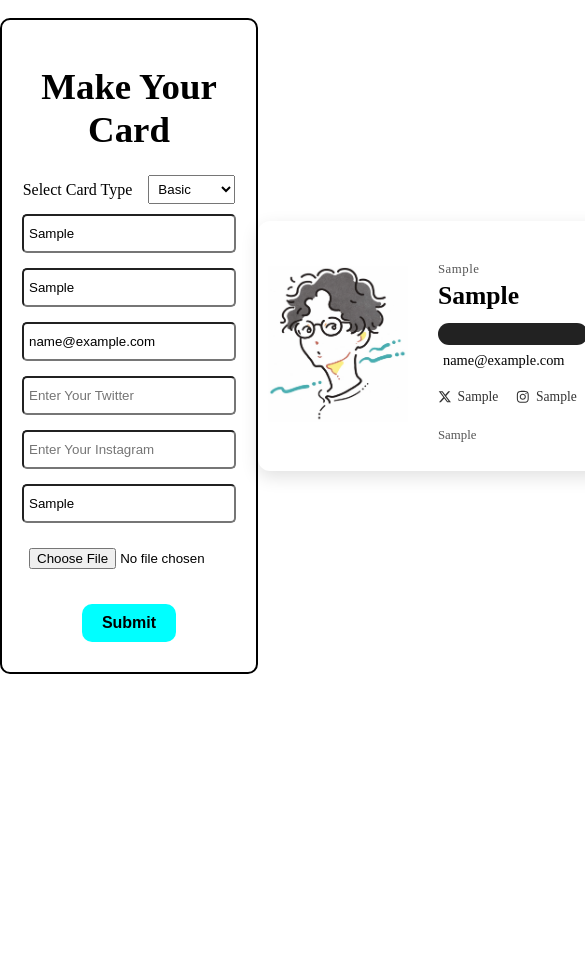
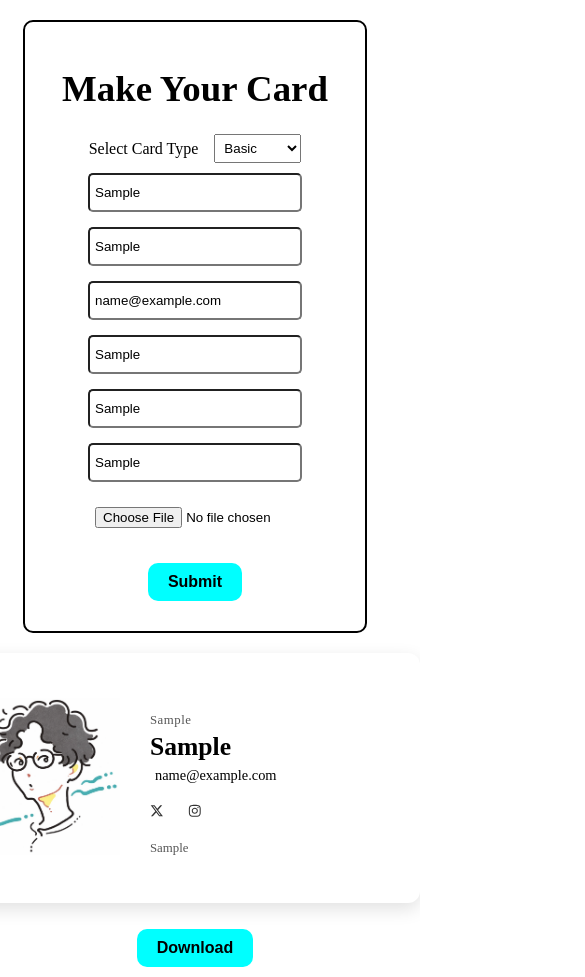
Before and after one commit to Edith69892/card_generator, a React (Vite) app: page / in a window 390 px wide. Both pictures are taken after typing "Sample", "Sample", "name@example.com", "Sample", "Sample", "Sample" into the empty fields and a click on the button "Submit". Shown: the top 977 px of the page, 585 px wide, since content can reach past the window. Before the commit the page ends 844 px from the top, so only its background shows below. Built offline with nearby package versions, Linux system fonts and the light colour scheme.

Commit message:
make responsive for mobile

```diff
--- a/src/App.css
+++ b/src/App.css
@@ -3,9 +3,24 @@ body {
   padding: 0;
 }
 
+.card-wrapper {
+  display: flex;
+  flex-direction: column;
+  align-items: center;
+  gap: 16px; /* space between card and button */
+}
+
 .main-container {
   width: 100vw;
+  min-height: 100vh;
   display: flex;
   align-items: center;
   justify-content: space-evenly;
 }
+
+@media (max-width: 600px){
+  .main-container{
+    flex-direction: column;
+    gap: 20px;
+  }
+}
--- a/src/App.jsx
+++ b/src/App.jsx
@@ -40,20 +40,27 @@ function App() {
 
   return (
     <>
-      <br />
+
       {/* <Card /> */}
       <div className='main-container'>
         <Form cardData={cardData} setCardData={setCardData} setDownload={setDownload} />
         {
-          download ?
-            (cardData.cardType === "Basic"
-              ? <div ref={cardRef}> <Card1 cardData={cardData} /> </div>
-              : <div ref={cardRef}> <Card2 cardData={cardData} /> </div>)
-            : null
+  download && (
+    <div className="card-wrapper">
+      <div ref={cardRef}>
+        {cardData.cardType === "Basic"
+          ? <Card1 cardData={cardData} />
+          : <Card2 cardData={cardData} />
         }
-        {
-          download ? <button onClick={handleDownload}>Download</button> : null
-        }
+      </div>
+
+      <button className="download-btn" onClick={handleDownload}>
+        Download
+      </button>
+    </div>
+  )
+}
+
       </div>
     </>
   )
--- a/src/Card.css
+++ b/src/Card.css
@@ -79,10 +79,8 @@ h2 {
 
 .container-2 {
   width: 450px;
-  height: 300px;
-  color: #ffffff; /* pure white */
+  color: #ffffff;
   background-color: #333;
-  /* border-radius: 20px; */
   box-shadow: 0 6px 18px rgba(0, 0, 0, 0.12);
   overflow: hidden;
 }
@@ -159,7 +157,32 @@ h2 {
 
 .value {
   color: #cb992d;
+
+  white-space: normal;
+  word-break: break-word;
+  overflow-wrap: anywhere;
 }
+
 .brace {
   color: #79c0ff;
 }
+
+@media (max-width: 600px) {
+  .container-2 {
+    width: 92vw;
+    max-width: 92vw;
+  }
+
+  .head h3 {
+    font-size: 1rem;
+  }
+
+  .toolbar div {
+    gap: 10px;
+    font-size: 1rem;
+  }
+
+  .code-section {
+    font-size: 13px;
+  }
+}
--- a/src/Components/Card1.jsx
+++ b/src/Components/Card1.jsx
@@ -1,10 +1,18 @@
+import { useEffect, useState } from 'react';
 import reactLogo from '../assets/react.svg'
 import '../Card.css'
 import { FaXTwitter, FaInstagram } from "react-icons/fa6";
 
 
-
 function Card1({ cardData }) {
+    const [imgSrc, setImgSrc] = useState(null)
+    useEffect(() =>{
+    if(cardData.imgUrl){
+        const url = URL.createObjectURL(cardData.imgUrl);
+        setImgSrc(url)
+        return () => URL.revokeObjectURL(url)
+    }
+},[])
     return (
         <div className="container">
             <div className="card">
@@ -12,7 +20,7 @@ function Card1({ cardData }) {
                     {cardData.imgUrl instanceof File ? (
                         <img
                             id='avatarImg'
-                            src={URL.createObjectURL(cardData.imgUrl)}
+                            src={imgSrc}
                             alt="uploaded"
                         />
                     ) : (
@@ -27,24 +35,18 @@ function Card1({ cardData }) {
                 <div className='info'>
                     <span id='role'>{cardData.role}</span>
                     <h2>{cardData.name}</h2>
-                    <div style={{
-                        width: "150px",
-                        height: "22px",
-                        background: "#222",
-                        borderRadius: "12px",
-                        margin: "12px 0 6px 0"
-                    }}  ></div>
+                    <div className='email-pill' ></div>
                     <span id='email'>{cardData.email}</span>
                     <div className="socialLinks">
                         <div>
                             <FaXTwitter />
-                            <span>{cardData.x}
+                            <span>{cardData.socialLinks.x}
                             </span>
                         </div>
 
                         <div>
                             <FaInstagram />
-                            <span>{cardData.insta}</span>
+                            <span>{cardData.socialLinks.insta}</span>
                         </div>
                     </div>
 
--- a/src/Components/Form.jsx
+++ b/src/Components/Form.jsx
@@ -24,7 +24,7 @@ function Form({ cardData, setCardData, setDownload }) {
 
     return (
         <div className="form-container">
-            <form onSubmit={handleSubmit}>
+            <form>
 
                 <h1>Make Your Card</h1>
                 <div className="type">
@@ -67,7 +67,7 @@ function Form({ cardData, setCardData, setDownload }) {
                     {
                         cardData.cardType === "Basic" ?
                             <>
-                                <input type="text" value={cardData.socialLinks.x}
+                                <input type="text" value={cardData.x}
                                     onChange={(e) => {
                                         setCardData(prev => ({
                                             ...prev,
@@ -75,7 +75,7 @@ function Form({ cardData, setCardData, setDownload }) {
                                         }))
                                     }}
                                     placeholder="Enter Your Twitter" />
-                                <input type="text" value={cardData.socialLinks.insta}
+                                <input type="text" value={cardData.insta}
                                     onChange={(e) => {
                                         setCardData(prev => ({
                                             ...prev,
@@ -97,7 +97,7 @@ function Form({ cardData, setCardData, setDownload }) {
                     <input type="file" accept="image/*" onChange={handleImgChange} />
                 </div>
 
-                <button id="submitBtn" type="submit">Submit</button>
+                <button onClick={handleSubmit}>Submit</button>
 
             </form>
         </div>
--- a/src/Form.css
+++ b/src/Form.css
@@ -1,9 +1,18 @@
+
 .form-container {
-  width: 400px;
+  width: 100%;
+  max-width: 400px;
   text-align: center;
   border: 2px solid black;
   padding: 20px;
   border-radius: 10px;
+}
+
+@media (max-width: 600px){
+  .form-container{
+    max-width: 300px;
+    margin-top: 20px;
+  }
 }
 
 .form-container h1 {
```
